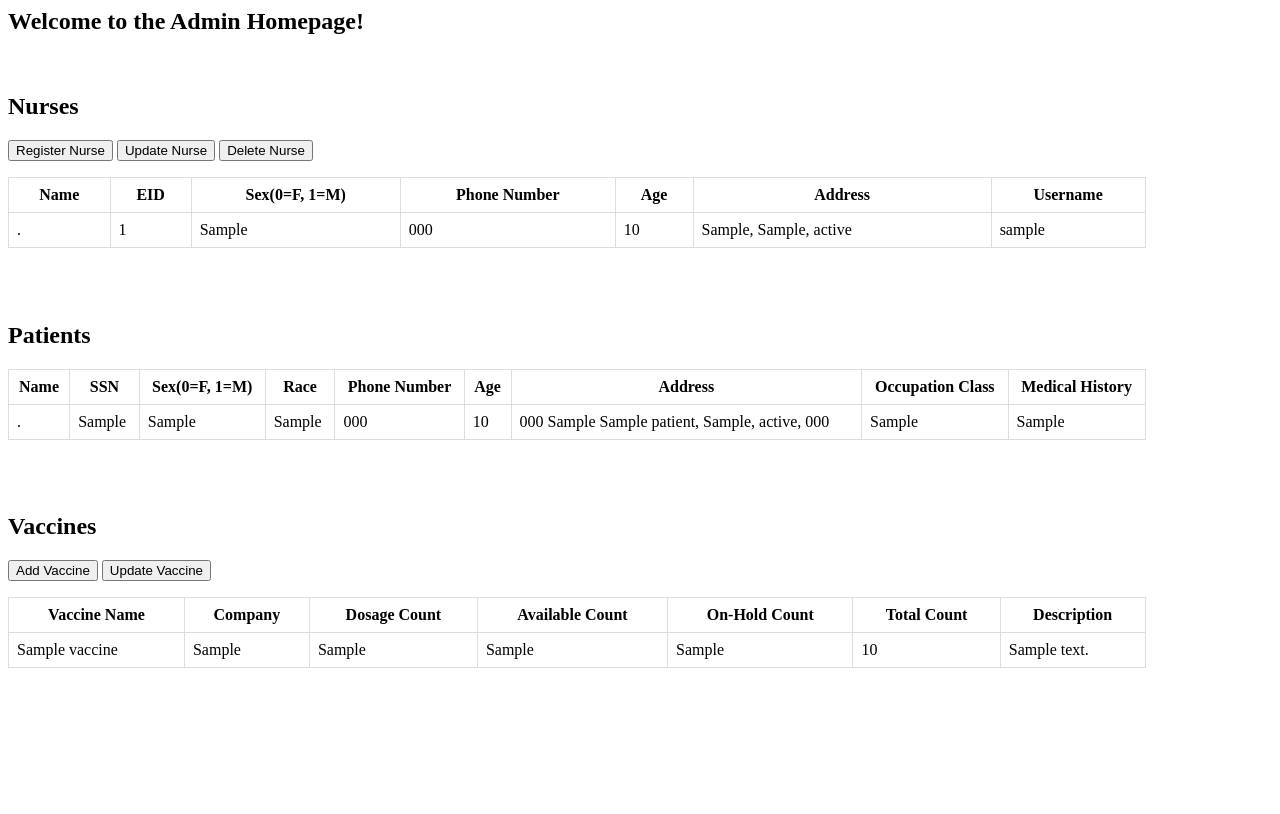
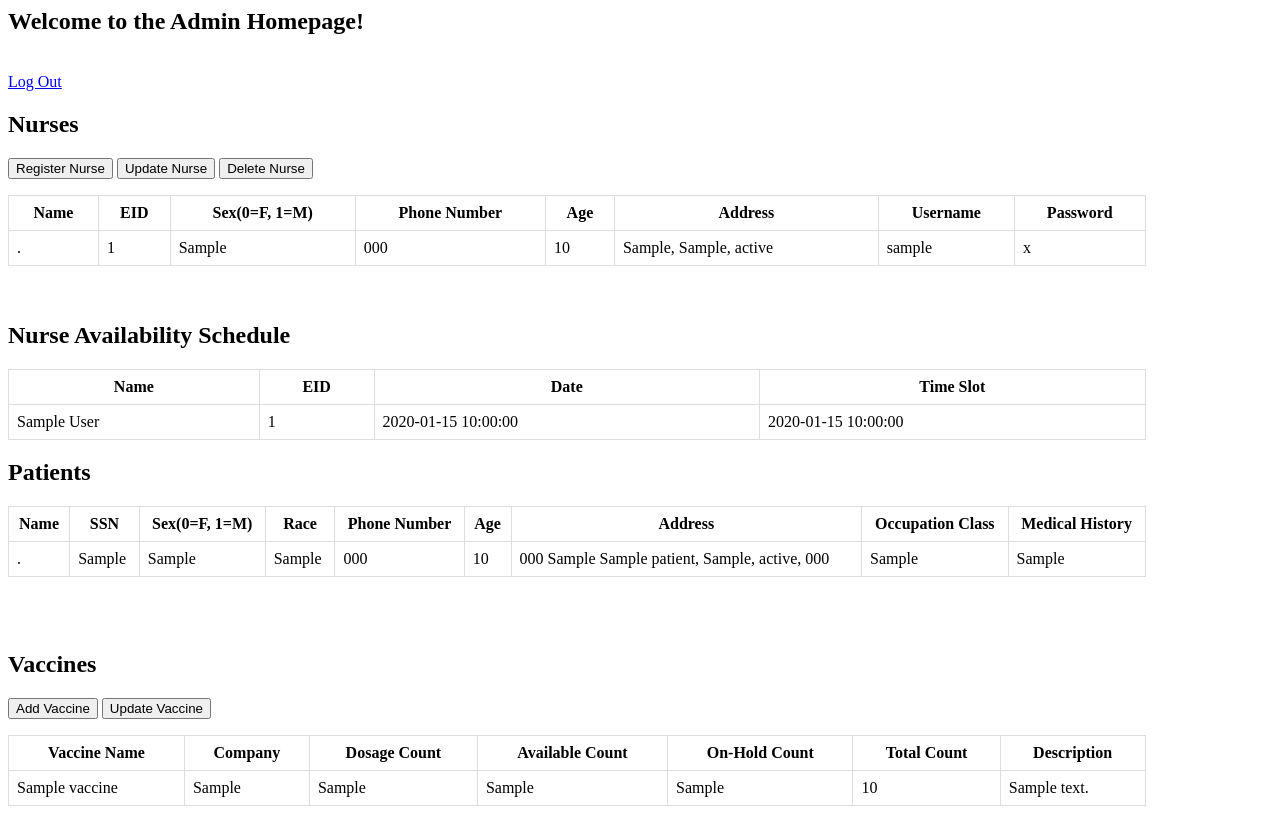
Before and after one commit to candry1/480-hospital-database, a PHP site: page /480-hospital-database/admin-home.php in a window 1280 px wide. Before the commit the page ends 668 px from the top, so only its background shows below. Run offline with PHP 8.4, Linux system fonts and the light colour scheme; tables that the repository leaves empty or names only in its code hold one stand-in row (values such as "Sample post"); data that the repository does not hold is empty.

Commit message:
log-out, password and schedule visible to admin

```diff
--- a/admin-home.php
+++ b/admin-home.php
@@ -21,6 +21,7 @@
     <div class="admin-home-page">
         <div class="tab-bar">
             <h2>Welcome to the Admin Homepage!</h2><br>
+            <a href='http://localhost/480-hospital-database'>Log Out</a>
         </div>
 
         <div class="display-options">
@@ -214,6 +215,7 @@
                         <th>Age</th>
                         <th>Address</th>
                         <th>Username</th>
+                        <th>Password</th>
                     </tr>
                     <?php
                     $stmt = "SELECT * FROM nurse";
@@ -221,6 +223,17 @@
 
                     if ($result->num_rows > 0) {
                         while($row = $result->fetch_assoc()) {
+                            $stmt_password = $conn->prepare("SELECT pass_word FROM login_table where user_name = ?");
+                            $stmt_password->bind_param("s", $row["user_name"]);
+                            $stmt_password->execute();
+                            $result_password = $stmt_password->get_result();
+                            $password_placement = "";
+
+                            if ($result_password->num_rows > 0) {
+                                $password_row = $result_password->fetch_assoc();
+                                $password_placement = $password_row["pass_word"];
+                            }
+
                             echo "
                             <tr>
                                 <td>" . $row["Fname"]. " " . $row["MI"]. ". " . $row["Lname"]. "</td>
@@ -230,6 +243,8 @@
                                 <td>" . $row["age"]. "</td>
                                 <td>" . $row["street"].  ", " . $row["city"] . ", ". $row["state"]."</td>
                                 <td>" . $row["user_name"]. "</td>
+                                <td>" . $password_placement . "</td>
+
                             </tr>";
                         }
                     } else {
@@ -239,7 +254,47 @@
                 </table>
                 <br>
                 <br>
-                <br>
+
+                <h2>Nurse Availability Schedule</h2>
+                <table>
+                    <tr>
+                        <th>Name</th>
+                        <th>EID</th>
+                        <th>Date</th>
+                        <th>Time Slot</th>
+                    </tr>
+                    <?php
+                    $stmt = "SELECT * FROM nurse_availability";
+                    $result = $conn->query($stmt);
+
+                    if ($result->num_rows > 0) {
+                        while($row = $result->fetch_assoc()) {
+                            $stmt_password = $conn->prepare("SELECT Fname, Lname FROM nurse where eid = ?");
+                            $stmt_password->bind_param("i", $row["eid"]);
+                            $stmt_password->execute();
+                            $result_password = $stmt_password->get_result();
+                            $password_placement = "";
+
+                            if ($result_password->num_rows > 0) {
+                                $password_row = $result_password->fetch_assoc();
+
+                                $first_name = $password_row["Fname"];
+                                $last_name = $password_row["Lname"];
+                            }
+
+                            echo "
+                            <tr>
+                                <td>" . $first_name. " " . $last_name. "</td>
+                                <td>" . $row["eid"]. "</td>
+                                <td>" . $row["the_date"].  "</td>
+                                <td>" . $row["time_slot"]. "</td>
+                            </tr>";
+                        }
+                    } else {
+                        echo "0 results";
+                    }
+                    ?>
+                </table>
             </div>
 
 
--- a/nurse-availability-scheduling.php
+++ b/nurse-availability-scheduling.php
@@ -70,7 +70,7 @@
                 $stmt->execute();
                 $result = $stmt->get_result();
 
-                echo '<br><br><h2>Available Timeslots</h2>';
+                echo '<h2>Available Timeslots</h2>';
                 echo '<p>Choose a time to schedule yourself for. If you need more than one, redo the form:</p>';
 
                 if ($result->num_rows > 0) {
--- a/nurse-home.php
+++ b/nurse-home.php
@@ -45,6 +45,7 @@
     <div class="nurse-home-page">
         <div class="tab-bar">
             <?php echo "<h1>Welcome, $nurse_name!</h1>"?>
+            <a href='http://localhost/480-hospital-database'>Log Out</a>
 
         </div>
 
```
